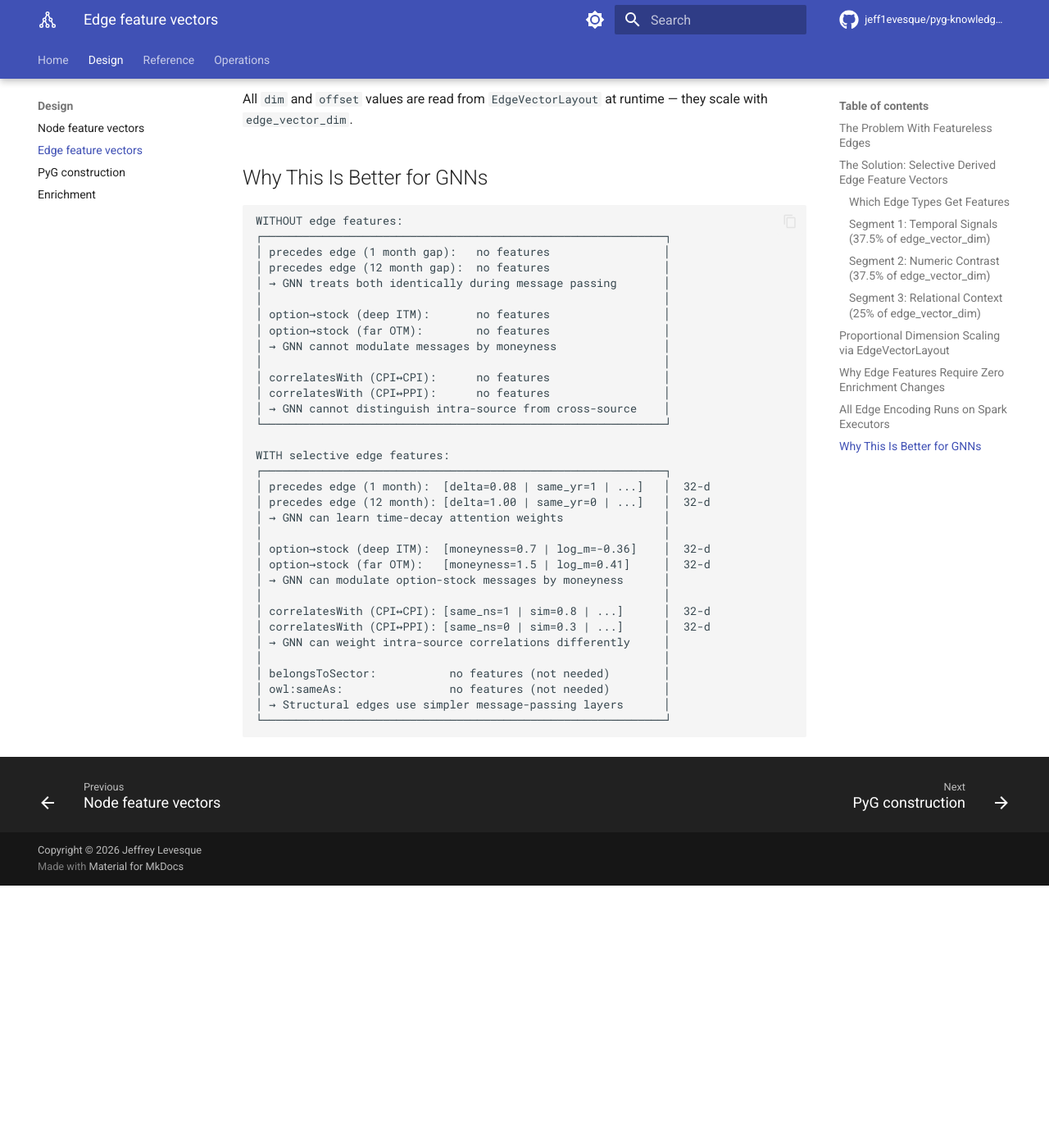
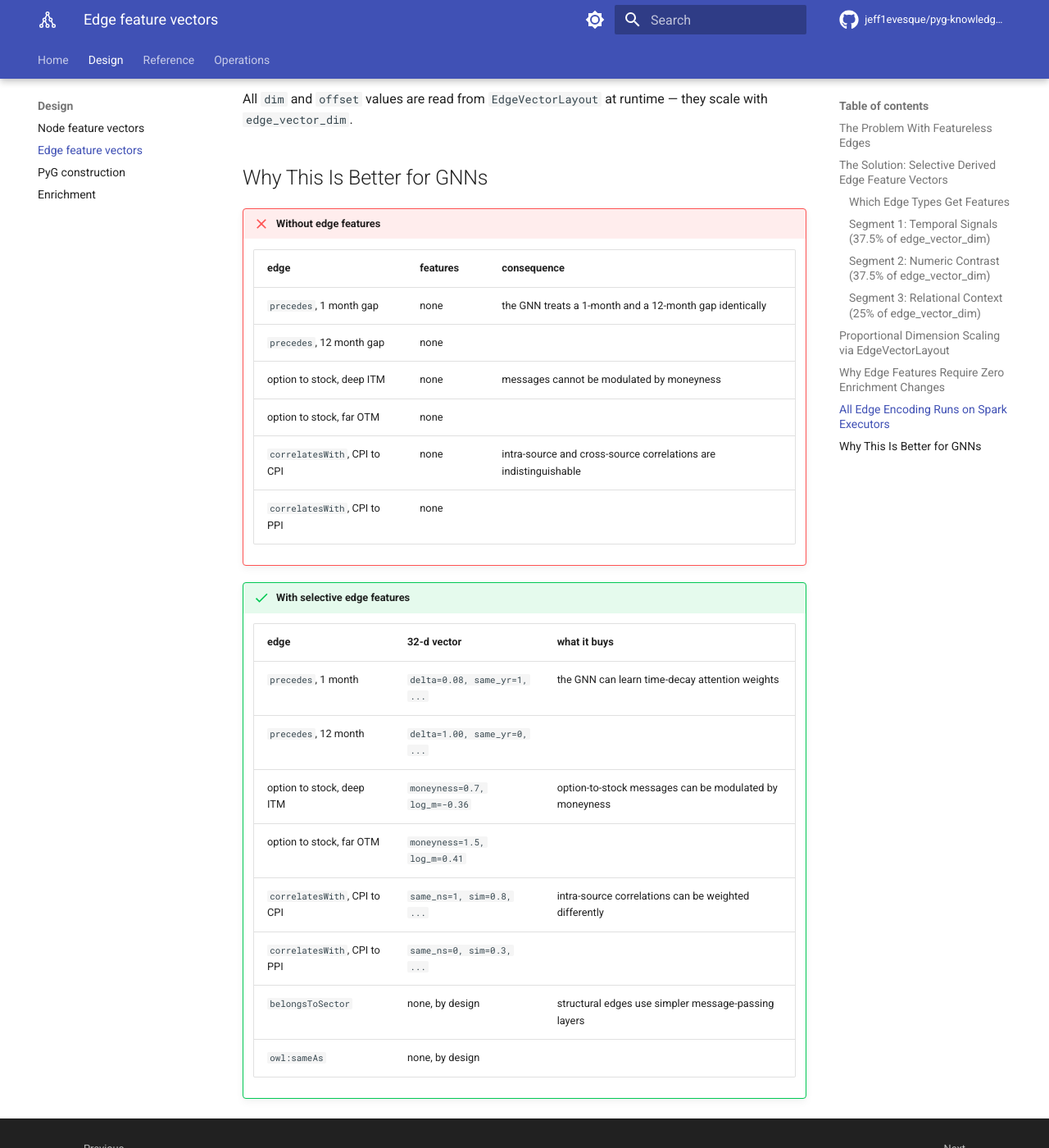
Before and after one commit to jeff1evesque/pyg-knowledge-graph-builder, an MkDocs documentation site: the page built from documentation/design/edge-features.md, in a window 1280 px wide and 1400 px high, scrolled down 7435 px. Shown: the whole window at 82% size. Built offline with MkDocs 1.6.1 and Material for MkDocs 9.7.7, drawn with Linux system fonts in a browser that asks for light colours; comment, search, counter and statistics services are not loaded; before the commit the page ends 8515 px from its top, so only the background shows below that.

Commit message:
#392: edge-features.md, the with/without comparison was never a diagram

````diff
--- a/documentation/design/edge-features.md
+++ b/documentation/design/edge-features.md
@@ -284,38 +284,26 @@ All `dim` and `offset` values are read from `EdgeVectorLayout` at runtime — th
 
 ## Why This Is Better for GNNs
 
-```
-WITHOUT edge features:
-┌────────────────────────────────────────────────────────────┐
-│ precedes edge (1 month gap):   no features                 │
-│ precedes edge (12 month gap):  no features                 │
-│ → GNN treats both identically during message passing       │
-│                                                            │
-│ option→stock (deep ITM):       no features                 │
-│ option→stock (far OTM):        no features                 │
-│ → GNN cannot modulate messages by moneyness                │
-│                                                            │
-│ correlatesWith (CPI↔CPI):      no features                 │
-│ correlatesWith (CPI↔PPI):      no features                 │
-│ → GNN cannot distinguish intra-source from cross-source    │
-└────────────────────────────────────────────────────────────┘
+!!! failure "Without edge features"
 
-WITH selective edge features:
-┌────────────────────────────────────────────────────────────┐
-│ precedes edge (1 month):  [delta=0.08 | same_yr=1 | ...]   │  32-d
-│ precedes edge (12 month): [delta=1.00 | same_yr=0 | ...]   │  32-d
-│ → GNN can learn time-decay attention weights               │
-│                                                            │
-│ option→stock (deep ITM):  [moneyness=0.7 | log_m=-0.36]    │  32-d
-│ option→stock (far OTM):   [moneyness=1.5 | log_m=0.41]     │  32-d
-│ → GNN can modulate option-stock messages by moneyness      │
-│                                                            │
-│ correlatesWith (CPI↔CPI): [same_ns=1 | sim=0.8 | ...]      │  32-d
-│ correlatesWith (CPI↔PPI): [same_ns=0 | sim=0.3 | ...]      │  32-d
-│ → GNN can weight intra-source correlations differently     │
-│                                                            │
-│ belongsToSector:           no features (not needed)        │
-│ owl:sameAs:                no features (not needed)        │
-│ → Structural edges use simpler message-passing layers      │
-└────────────────────────────────────────────────────────────┘
-```
+    | edge | features | consequence |
+    |---|---|---|
+    | `precedes`, 1 month gap | none | the GNN treats a 1-month and a 12-month gap identically |
+    | `precedes`, 12 month gap | none | |
+    | option to stock, deep ITM | none | messages cannot be modulated by moneyness |
+    | option to stock, far OTM | none | |
+    | `correlatesWith`, CPI to CPI | none | intra-source and cross-source correlations are indistinguishable |
+    | `correlatesWith`, CPI to PPI | none | |
+
+!!! success "With selective edge features"
+
+    | edge | 32-d vector | what it buys |
+    |---|---|---|
+    | `precedes`, 1 month | `delta=0.08, same_yr=1, ...` | the GNN can learn time-decay attention weights |
+    | `precedes`, 12 month | `delta=1.00, same_yr=0, ...` | |
+    | option to stock, deep ITM | `moneyness=0.7, log_m=-0.36` | option-to-stock messages can be modulated by moneyness |
+    | option to stock, far OTM | `moneyness=1.5, log_m=0.41` | |
+    | `correlatesWith`, CPI to CPI | `same_ns=1, sim=0.8, ...` | intra-source correlations can be weighted differently |
+    | `correlatesWith`, CPI to PPI | `same_ns=0, sim=0.3, ...` | |
+    | `belongsToSector` | none, by design | structural edges use simpler message-passing layers |
+    | `owl:sameAs` | none, by design | |
````
